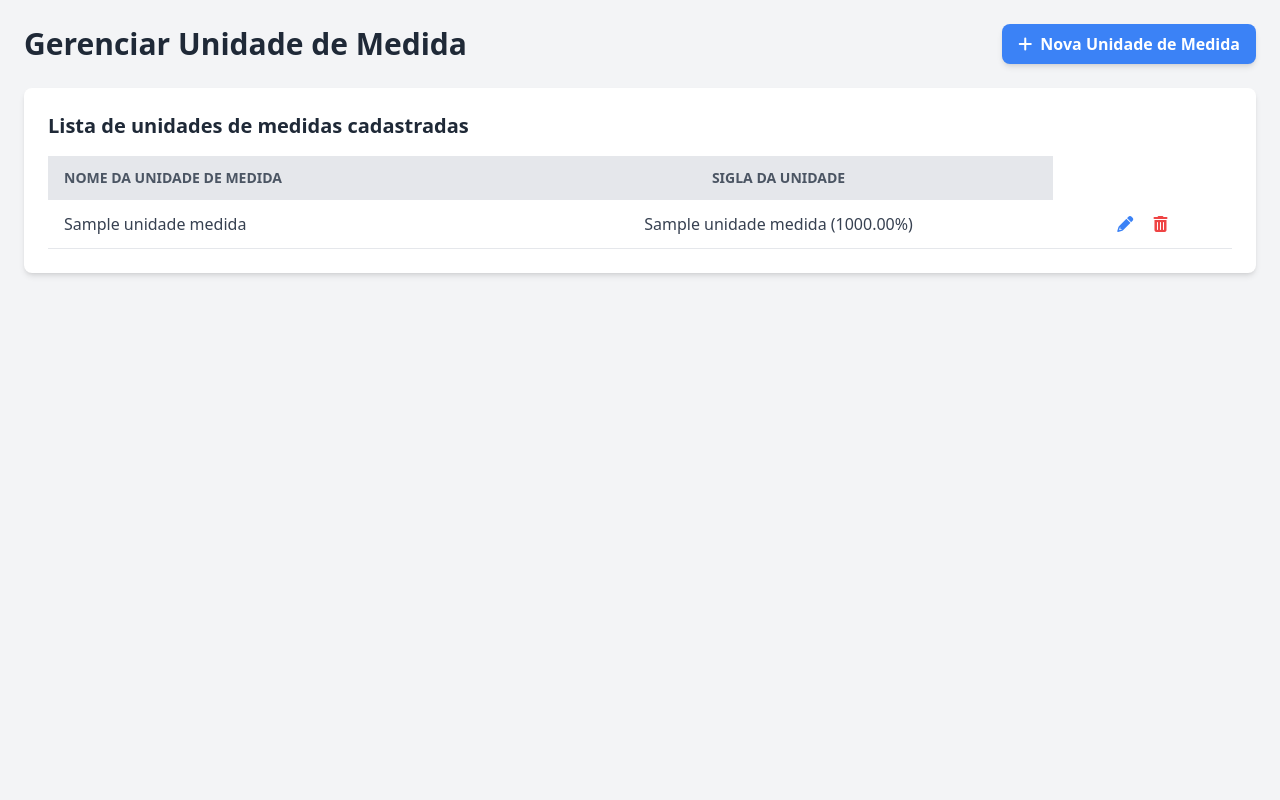
After one commit to ArturPagel/APCG, a Flask app: template templates/unidade_medida.html in a window 1280 px wide. The commit adds this page. Run offline with Flask 3, Linux system fonts and the light colour scheme; the template is opened without the code that fills it: most values are stand-ins (such as "Sample title", 1, 10 or a date in 2020); some libraries are stand-ins or nearby versions.

Commit message:
Add files via upload

```diff
--- a/templates/base.html
+++ b/templates/base.html
@@ -54,6 +54,10 @@
                     <i class="fas fa-tags"></i>
                     <span>PVP</span>
                 </a>
+                 <a href="{{ url_for('admin.unidade_medida') }}" class="sidebar-link {% if 'usuarios' in request.path %}active{% endif %}">
+                    <i class="fas fa-tags"></i>
+                    <span>Unidade de Medida</span>
+                </a>
                 <!-- Adicionar outros links aqui no futuro -->
             </nav>
         </aside>
--- a/templates/editar_categoria.html
+++ b/templates/editar_categoria.html
@@ -38,7 +38,7 @@
 
         <!-- Botões de Ação -->
         <div class="mt-8 flex justify-end space-x-4">
-            <a href="{{ url_for('admin.categporias') }}" class="bg-gray-200 hover:bg-gray-300 text-gray-800 font-bold py-2 px-4 rounded-lg shadow-md transition duration-300">
+            <a href="{{ url_for('admin.categorias') }}" class="bg-gray-200 hover:bg-gray-300 text-gray-800 font-bold py-2 px-4 rounded-lg shadow-md transition duration-300">
                 Cancelar
             </a>
             <button type="submit" class="bg-blue-500 hover:bg-blue-700 text-white font-bold py-2 px-4 rounded-lg shadow-md transition duration-300">
--- /dev/null
+++ b/templates/unidade_medida.html
@@ -0,0 +1,52 @@
+
+
+{% extends "base.html" %}
+
+{% block title %}Gerenciar Unidade de Medida{% endblock %}
+
+{% block content %}
+<div class="flex justify-between items-center mb-6">
+    <h2 class="text-3xl font-bold text-gray-800">Gerenciar Unidade de Medida</h2>
+    <a href="{{ url_for('admin.cadastrar_unidade_') }}" class="bg-blue-500 hover:bg-blue-700 text-white font-bold py-2 px-4 rounded-lg shadow-md transition duration-300">
+        <i class="fas fa-plus mr-2"></i>Nova Unidade de Medida
+    </a>
+</div>
+
+<div class="bg-white p-6 rounded-lg shadow-md">
+    <h3 class="text-xl font-semibold text-gray-800 mb-4">Lista de unidades de medidas cadastradas</h3>
+    <div class="overflow-x-auto">
+        <table class="min-w-full bg-white">
+            <thead class="bg-gray-200">
+                <tr>
+                    <th class="text-left py-3 px-4 uppercase font-semibold text-sm text-gray-600">Nome da Unidade de Medida</th>
+                    <th class="text-center py-3 px-4 uppercase font-semibold text-sm text-gray-600">Sigla da unidade</th>
+                </tr>
+            </thead>
+            <tbody class="text-gray-700">
+                {% for unidade_medida in unidade_medidas %}
+                <tr class="border-b border-gray-200 hover:bg-gray-100">
+                    <td class="py-3 px-4 font-medium">{{ unidade_medida.nome_unidade }}</td>
+                    <td class="py-3 px-4 text-center">
+                        {{ unidade_medida.nome_unidade }} ({{ "%.2f"|format((unidade_medida.sigla_unidade - 1) * 100) }}%)
+                    </td>
+                    <td class="py-3 px-4 text-center">
+                        <a href="{{ url_for('admin.editar_unidade', cod=unidade.cod_unidade) }}" class="text-blue-500 hover:text-blue-700 mx-2" title="Editar">
+                            <i class="fas fa-pencil-alt"></i>
+                        </a>
+                        <form action="{{ url_for('admin.excluir_unidade', cod=unidade.cod_unidade) }}" method="POST" class="inline-block" onsubmit="return confirm('Tem certeza que deseja excluir esta unidade de medida? Isso pode afetar produtos existentes.');">
+                            <button type="submit" class="text-red-500 hover:text-red-700 mx-2" title="Excluir">
+                                <i class="fas fa-trash-alt"></i>
+                            </button>
+                        </form>
+                    </td>
+                </tr>
+                {% else %}
+                <tr>
+                    <td colspan="3" class="py-4 text-center text-gray-500">Nenhuma unidade de medida cadastrada.</td>
+                </tr>
+                {% endfor %}
+            </tbody>
+        </table>
+    </div>
+</div>
+{% endblock %}
```
Also changed, not shown: templates/cadastrar_unidade.html (added, +36 -0 lines), templates/editar_unidade.html (added, +33 -0 lines).
